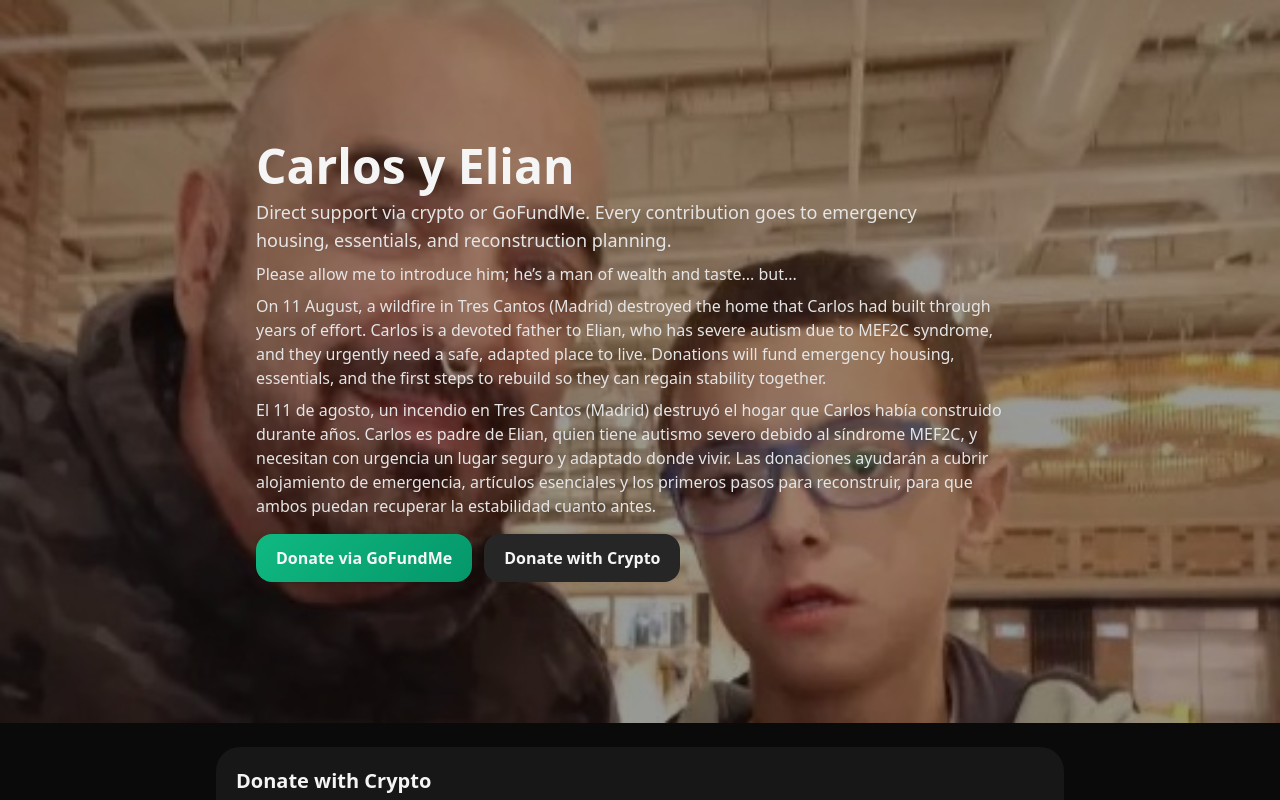
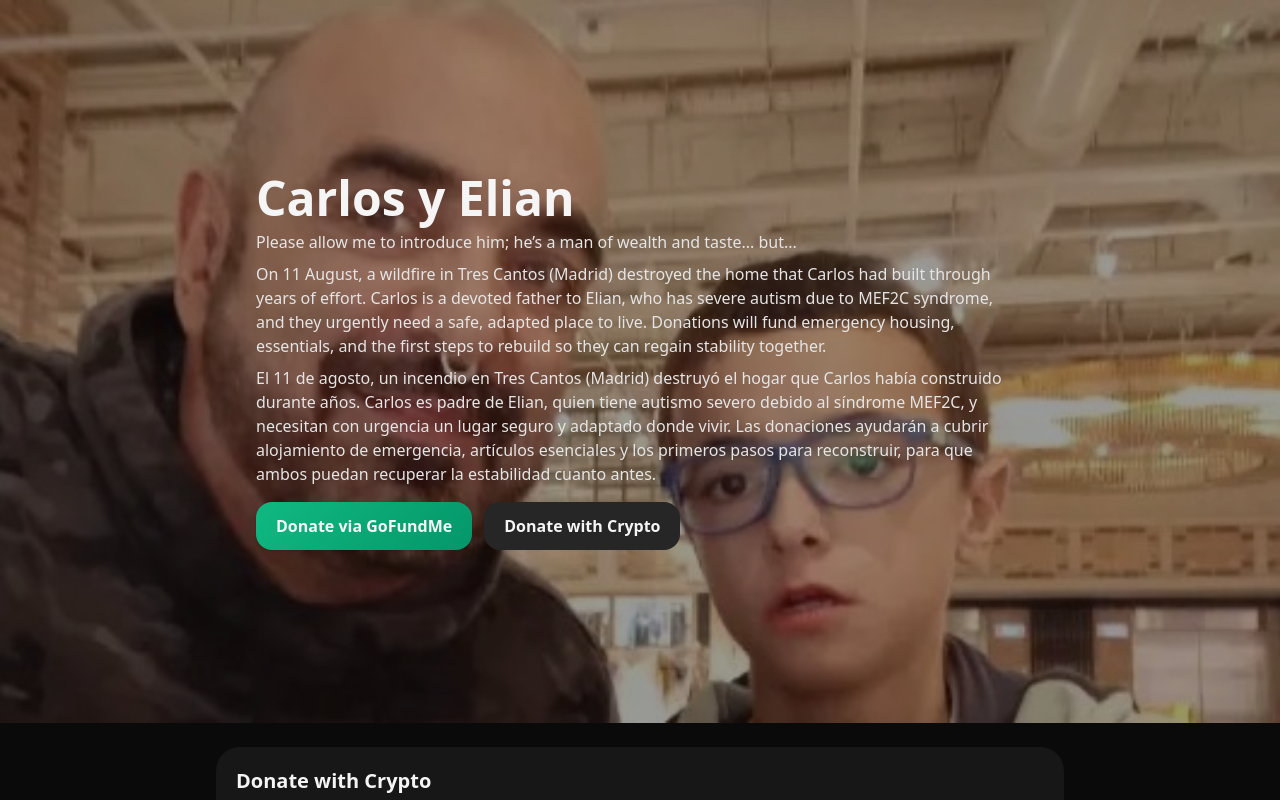
Before and after one commit to mm-s/javafundme, a plain HTML site: page index.html in a window 1280 px wide. Shown: the top 800 px of the page. Drawn offline with nearby package versions, Linux system fonts and the light colour scheme; a script that the page names is missing.

Commit message:
subtitle -

```diff
--- a/index.html
+++ b/index.html
@@ -33,7 +33,6 @@
       <div class="max-w-4xl mx-auto px-4 sm:px-6 py-4 md:py-0">
         <h1 id="title" class="text-3xl md:text-5xl font-extrabold mb-2">Carlos y Elian</h1>
 
-        <p class="text-neutral-200 max-w-2xl text-sm sm:text-base md:text-lg" id="subtitle"></p>
 
         <p class="mt-2 text-neutral-200 text-sm sm:text-base max-w-3xl">
           Please allow me to introduce him; he’s a man of wealth and taste... but...
```
